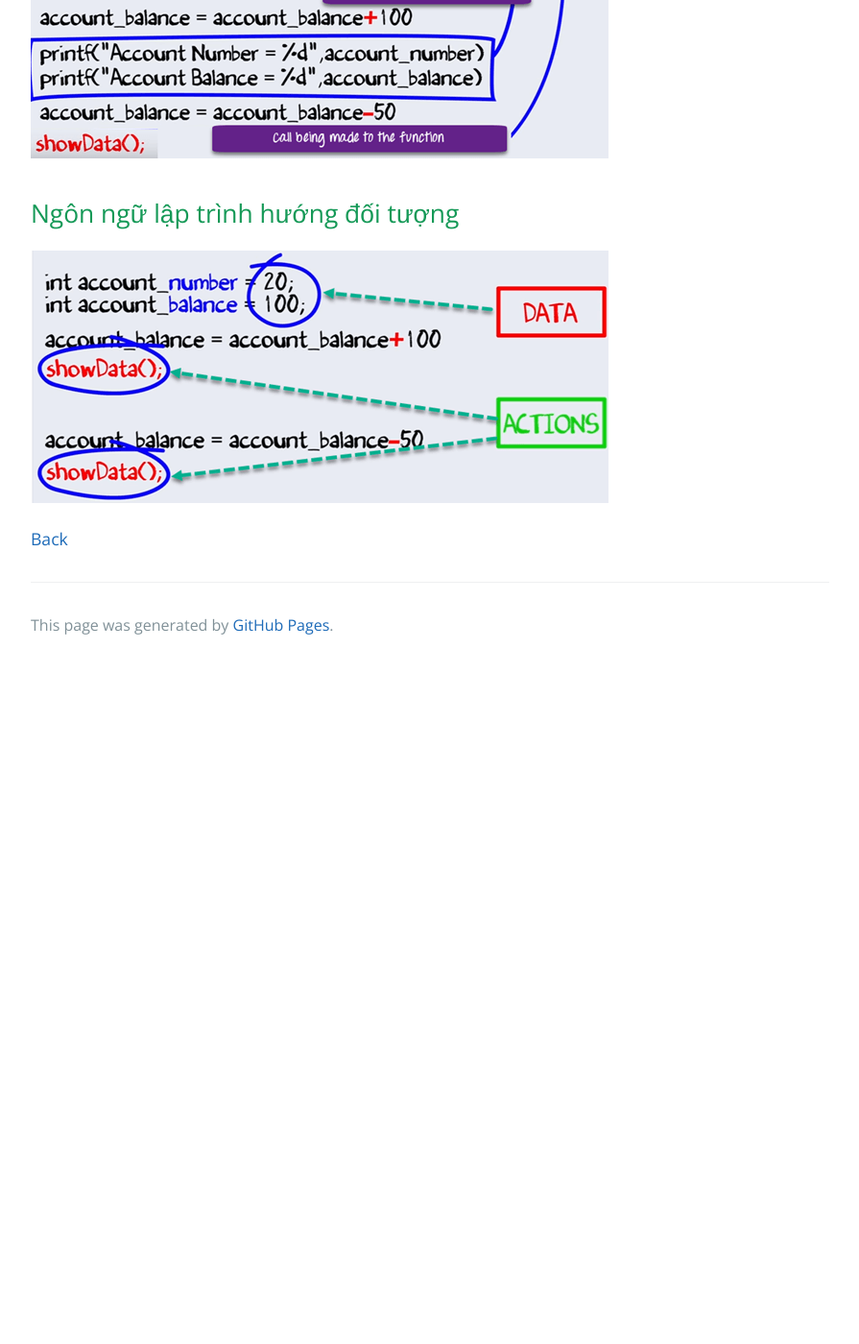
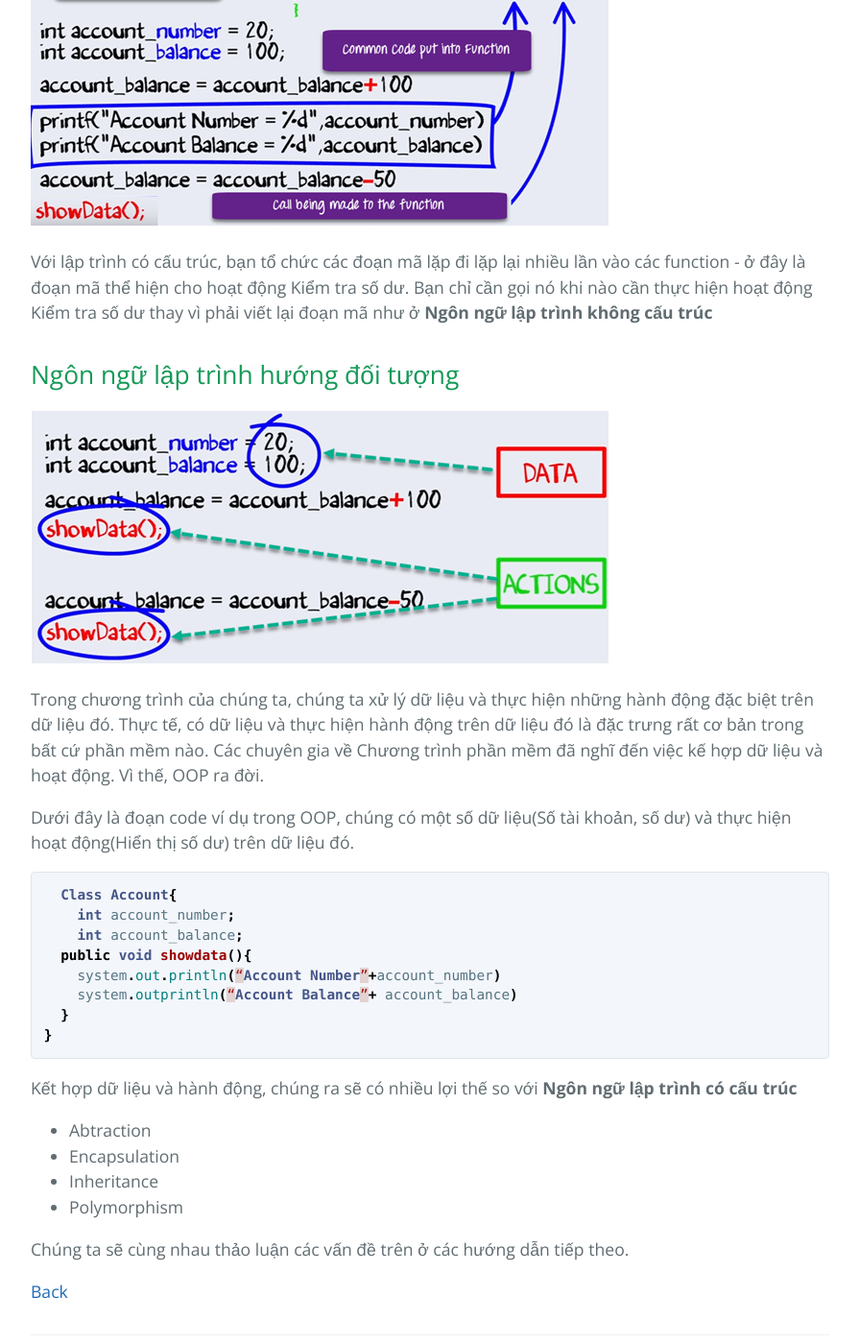
Before and after one commit to lxnhiqn905/lxnhiqn905.github.io, a Jekyll site: the page built from java/khai-niem-OOP-trong-java.md, in a window 1280 px wide and 1400 px high, scrolled down 3850 px. Shown: the whole window at 96% size, without its empty margins (192-1087 px from the left). Built offline with Jekyll 4.4.1, drawn with Linux system fonts in a browser that asks for light colours; before the commit the page ends 4545 px from its top, so only the background shows below that; some of the changed text lies outside the part shown.

Commit message:
khai-niem-OOP-trong-java -- finished

````diff
--- a/java/khai-niem-OOP-trong-java.md
+++ b/java/khai-niem-OOP-trong-java.md
@@ -58,11 +58,38 @@ Giả sử bạn muốn tạo một phần mềm ngân hàng với các chức n
 ## Ngôn ngữ lập trình không cấu trúc
 ![Ngôn ngữ lập trình không cấu trúc](./images/javaoops-khong-cau-truc.png)
 
+Cùng là một hoạt động Nạp tiền, rút tiền hay kiểm tra số dư nào, nhưng nếu nó được thực hiện nhiều lần thì bạn đều phải sử dụng đoạn code đó lặp lại rất nhiều lần.
+
 ## Ngôn ngữ lập trình có cấu trúc
 ![Ngôn ngữ lập trình có cấu trúc](./images/javaoops-co-cau-truc.png)
+
+Với lập trình có cấu trúc, bạn tổ chức các đoạn mã lặp đi lặp lại nhiều lần vào các function - ở đây là đoạn mã thể hiện cho hoạt động Kiểm tra số dư. Bạn chỉ cần gọi nó khi nào cần thực hiện hoạt động Kiểm tra số dư thay vì phải viết lại đoạn mã như ở **Ngôn ngữ lập trình không cấu trúc**
 
 ## Ngôn ngữ lập trình hướng đối tượng
 ![Ngôn ngữ lập trình hướng đối tượng](./images/javaoops-oops.png)
 
+Trong chương trình của chúng ta, chúng ta xử lý dữ liệu và thực hiện những hành động đặc biệt trên dữ liệu đó.
+Thực tế, có dữ liệu và thực hiện hành động trên dữ liệu đó là đặc trưng rất cơ bản trong bất cứ phần mềm nào.
+Các chuyên gia về Chương trình phần mềm đã nghĩ đến việc kế hợp dữ liệu và hoạt động. Vì thế, OOP ra đời.
+
+Dưới đây là đoạn code ví dụ trong OOP, chúng có một số dữ liệu(Số tài khoản, số dư) và thực hiện hoạt động(Hiển thị số dư) trên dữ liệu đó.
+```java
+  Class Account{
+    int account_number;
+    int account_balance;
+  public void showdata(){
+    system.out.println(“Account Number”+account_number)
+    system.outprintln(“Account Balance”+ account_balance)
+  }
+}
+```
+
+Kết hợp dữ liệu và hành động, chúng ra sẽ có nhiều lợi thế so với **Ngôn ngữ lập trình có cấu trúc**
+- Abtraction
+- Encapsulation
+- Inheritance
+- Polymorphism
+
+Chúng ta sẽ cùng nhau thảo luận các vấn đề trên ở các hướng dẫn tiếp theo.
 
 [Back](./)
````
